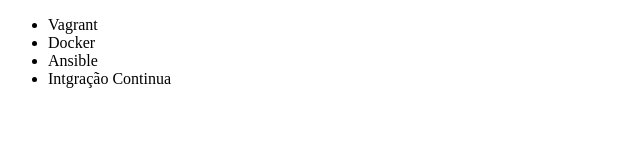
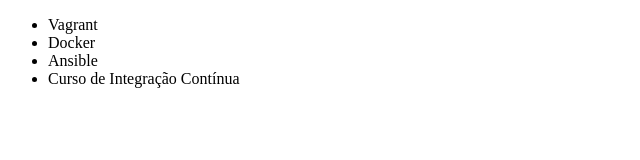
Before and after one commit to EduardoBBCBR/Alura-CP-Grupo, a plain HTML site: page index.html in a window 1280 px wide. Shown: the full height of the page, 0-640 px from the left. Drawn offline with Linux system fonts and the light colour scheme.

Commit message:
Inserindo Curso de Integração Contínua

```diff
--- a/index.html
+++ b/index.html
@@ -9,7 +9,7 @@
 	<li>Vagrant</li>
 	<li>Docker</li>
 	<li>Ansible</li>
-	<li>Intgração Continua</li>
+	<li>Curso de Integração Contínua</li>
 	</ul>
 </body>
 </html>
```
